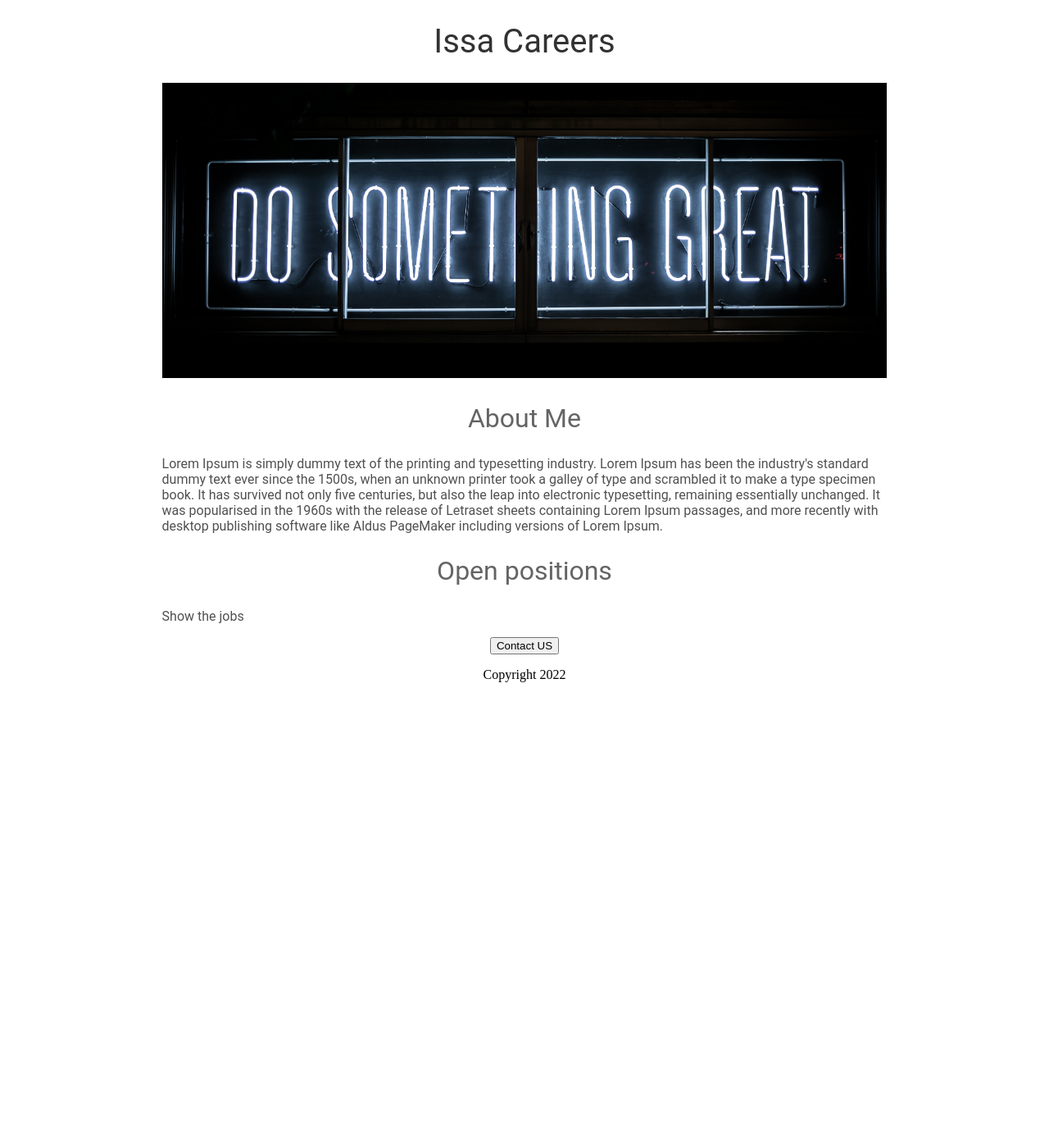
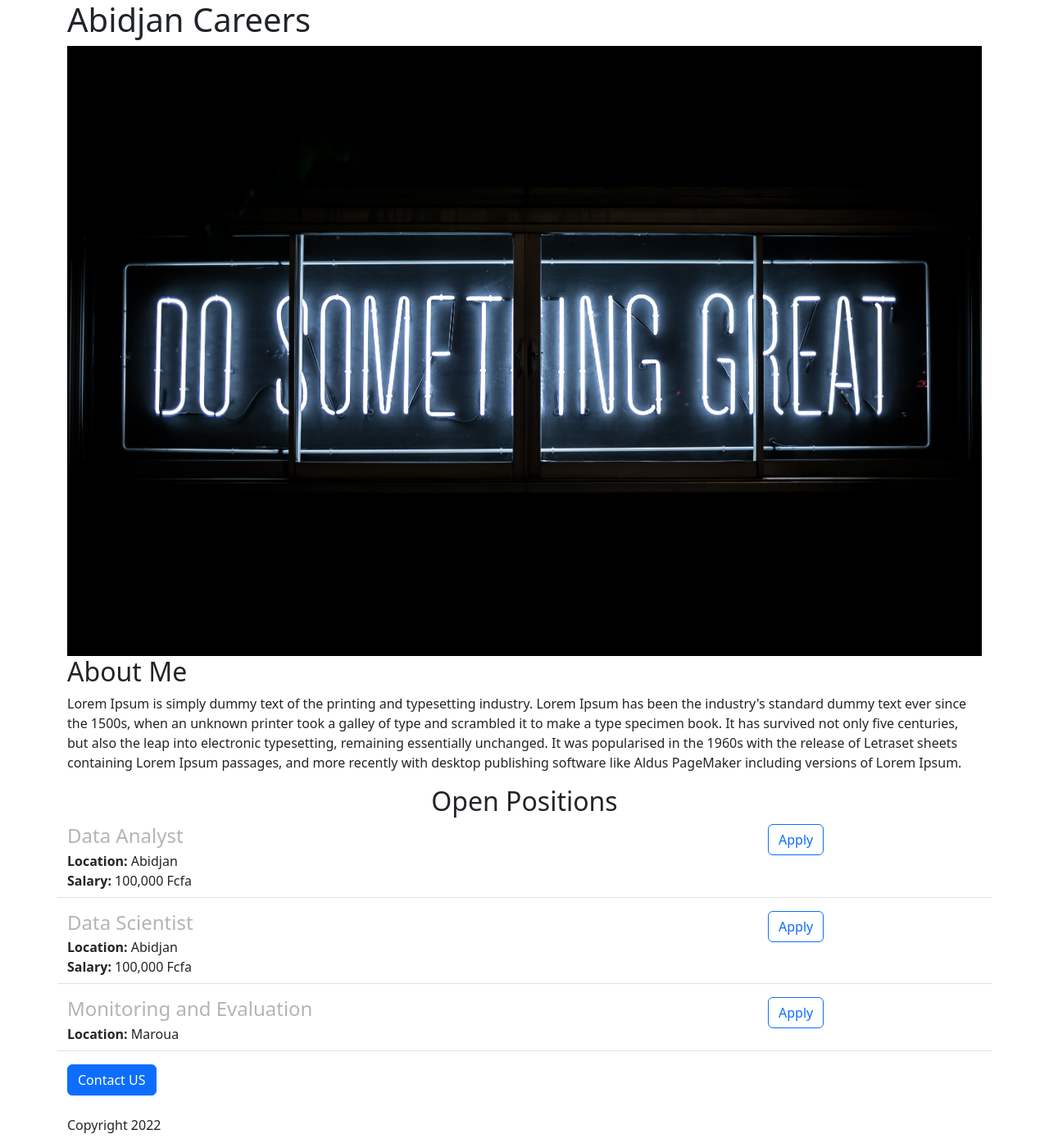
Before and after one commit to IssaBouba/issa-website, a Flask app: page / in a window 1280 px wide. Shown: the whole page at 82% size. Before the commit the page ends 832 px from the top, so only its background shows below. Run offline with Flask 3, Linux system fonts and the light colour scheme.

Commit message:
Added dynamic data and Api route

```diff
--- a/app.py
+++ b/app.py
@@ -1,11 +1,31 @@
-from flask import Flask, render_template
+from flask import Flask, render_template, jsonify
 
 app = Flask(__name__)
 
+JOBS = [{
+  "id": 1,
+  "title": "Data Analyst",
+  "locality": "Abidjan",
+  "salary": "100,000 Fcfa"
+}, {
+  "id": 2,
+  "title": "Data Scientist",
+  "locality": "Abidjan",
+  "salary": "100,000 Fcfa"
+}, {
+  "id": 3,
+  "title": "Monitoring and Evaluation",
+  "locality": "Maroua"
+}]
+
 
 @app.route("/")
-def hello_world():
-  return render_template("home.html")
+def hello_issa():
+  return render_template("home.html", jobs=JOBS, company_name="Abidjan")
+
+@app.route("/api/jobs")
+def list_json():
+  return jsonify(JOBS)
 
 
 if __name__ == "__main__":
--- a/templates/home.html
+++ b/templates/home.html
@@ -2,50 +2,28 @@
 <html>
   <head>
     <title>Issa Careers</title>
-    <style>
-      h1 {
-        font-size: 40px;
-        font-family: Roboto;
-        font-weight: normal;
-        color: rgb(50, 50, 50);
-        text-align: center;
-      }
-      #banner {
-        width: 100%;
-        height: 360px;
-        object-fit: cover;
-      }
-      h2 {
-        font-size: 32px;
-        font-family: Roboto;
-        font-weight: normal;
-        color: rgb(100, 100, 100);
-        text-align: center;
-      }
-      .bodytext {
-        font-family: Roboto;
-        color: rgb(80, 80, 80);
-      }
-      #container {
-        max-width: 70%;
-        margin-left: 200px;
-        margin: 0 auto 0 auto;
-      }
-    </style>
+   <meta charset="utf-8">
+  <meta name="viewport" content="width=device-width, initial-scale=1">
+        <link href="https://cdn.jsdelivr.net/npm/bootstrap@5.3.0-alpha3/dist/css/bootstrap.min.css" rel="stylesheet" integrity="sha384-KK94CHFLLe+nY2dmCWGMq91rCGa5gtU4mk92HdvYe+M/SXH301p5ILy+dN9+nJOZ" crossorigin="anonymous">
+
   </head>
   <body>
-    <div id="container">
-      <h1>Issa Careers</h1>
-      <img id = "banner" src="https://issa-website--issabouba.repl.co/static/banner.jpg"  weight="400" height="320" alt="HTML Dog">
+    <div class = "container">
+      <h1>{{company_name}} Careers</h1>
+      <img class = "img-fluid" id = "banner" src="https://issa-website--issabouba.repl.co/static/banner.jpg"  weight="400" height="320" alt="HTML Dog">
       <h2>About Me</h2>
-      <p class = "bodytext">
+      <p >
         Lorem Ipsum is simply dummy text of the printing and typesetting industry. Lorem Ipsum has been the industry's standard dummy text ever since the 1500s, when an unknown printer took a galley of type and scrambled it to make a type specimen book. It has survived not only five centuries, but also the leap into electronic typesetting, remaining essentially unchanged. It was popularised in the 1960s with the release of Letraset sheets containing Lorem Ipsum passages, and more recently with desktop publishing software like Aldus PageMaker including versions of Lorem Ipsum.
       </p>
-      <h2>Open positions</h2>
-      <p class = "bodytext">Show the jobs</p>
-      <div style="text-align: center;">
-        <button>Contact US</button>
-        <p>Copyright 2022</p>
+      <h2 class = "text-center">Open Positions</h2>
+      <div>
+      {%for job in jobs%}
+       {%include 'jobitem.html'%}
+      {% endfor %}
+      </div>
+      <div >
+        <button class="btn btn-primary">Contact US</button>
+        <p class = "mt-4">Copyright 2022</p>
       </div>
     </div>
   </body>
--- /dev/null
+++ b/templates/jobitem.html
@@ -0,0 +1,19 @@
+<div class = "border-bottom row" style = "margin-bottom: 16px; padding-bottom: 8px;">
+  <div class = "col-9">
+      <h4 style = "color: rgb(180,180,180); margin-bottom: 4px;">
+          {{job['title']}}
+      </h4>
+
+    <div >
+      <b>Location:</b> {{job['locality']}}
+    </div>
+    {%if 'salary' in job%}
+    <div >
+        <b>Salary:</b> {{job['salary']}}
+    </div>
+    {% endif %}
+  </div>
+  <div class = "col-3">
+    <button type="button" class="btn btn-outline-primary">Apply</button>
+  </div>
+</div>
```
